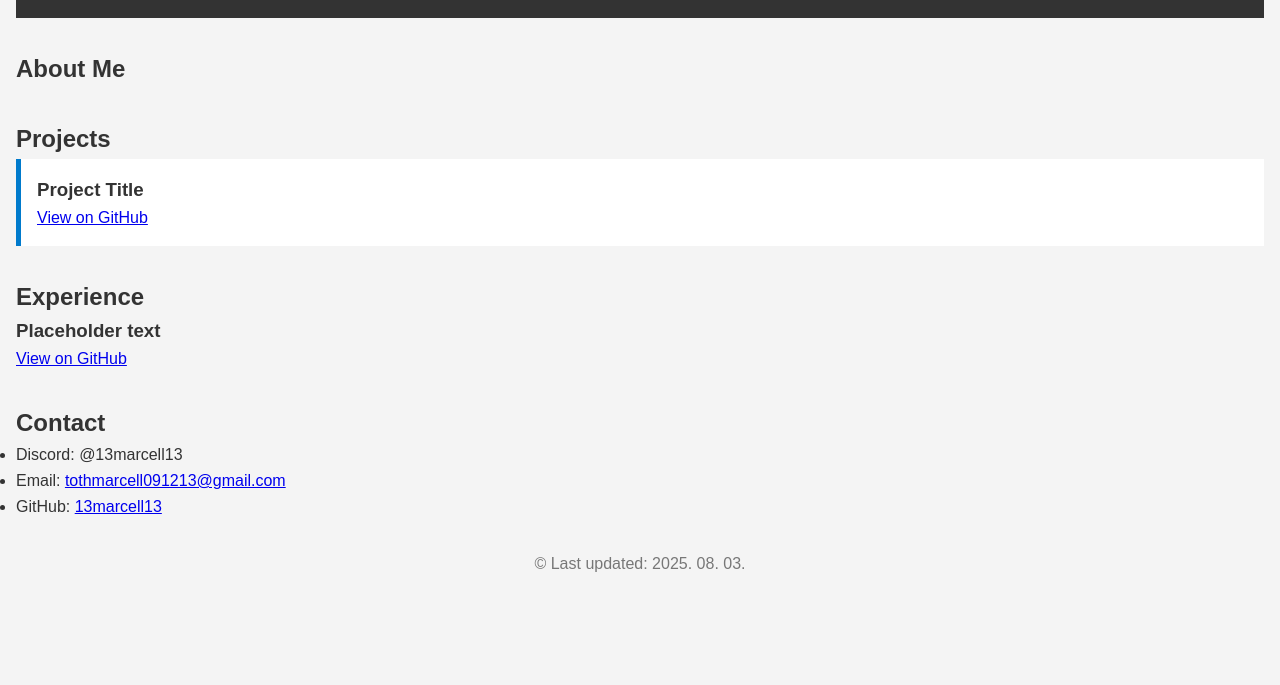
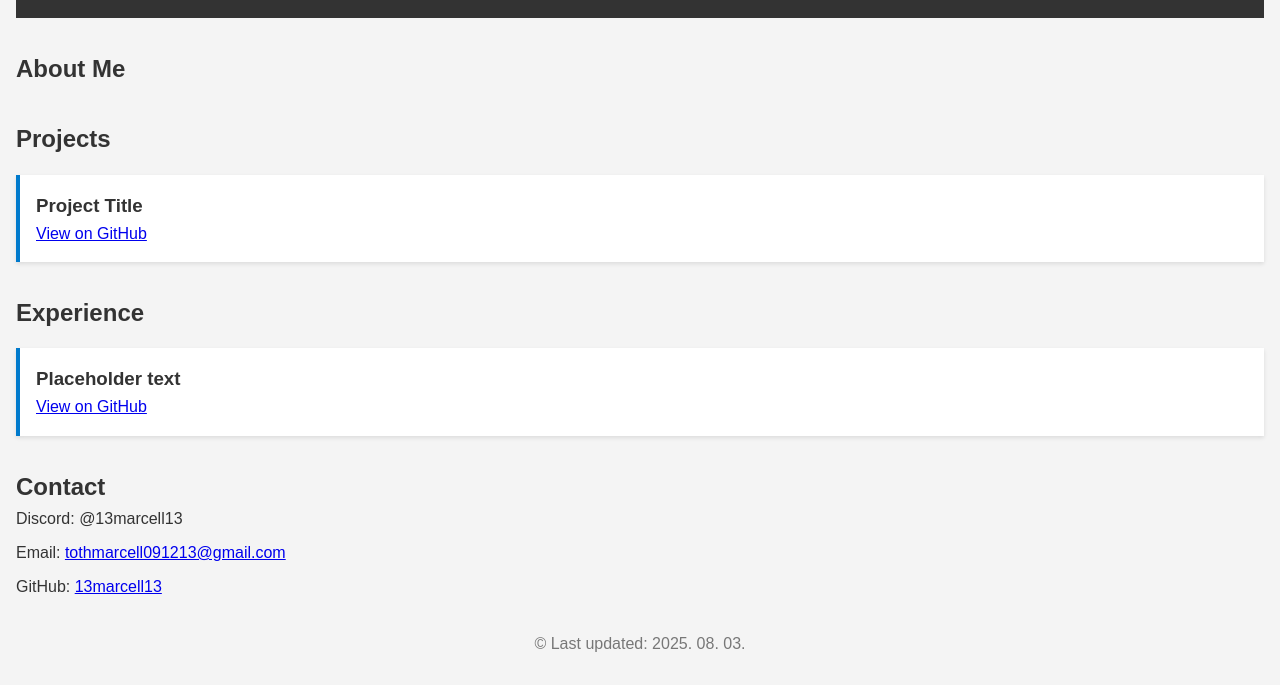
Before and after one commit to 13marcell13/13marcell13, a plain HTML site: page index.html in a window 1280 px wide. Shown: the part 115-800 px from the top of the page. Drawn offline with Linux system fonts and the light colour scheme.

Commit message:
Update style.css

```diff
--- a/style.css
+++ b/style.css
@@ -50,3 +50,33 @@ footer {
   margin-top: 2rem;
   color: #777;
 }
+
+/* Navigation hover effect */
+nav ul li a:hover {
+  text-decoration: underline;
+  color: #00aaff;
+}
+
+/* Project & experience cards */
+.project, .experience {
+  background: #fff;
+  padding: 1rem;
+  border-left: 4px solid #007acc;
+  box-shadow: 0 2px 4px rgba(0,0,0,0.1);
+  margin: 1rem 0;
+  transition: transform 0.2s ease;
+}
+
+.project:hover, .experience:hover {
+  transform: translateY(-3px);
+}
+
+/* Contact list styling */
+#contact ul {
+  list-style: none;
+  padding-left: 0;
+}
+
+#contact li {
+  margin-bottom: 0.5rem;
+}
```
